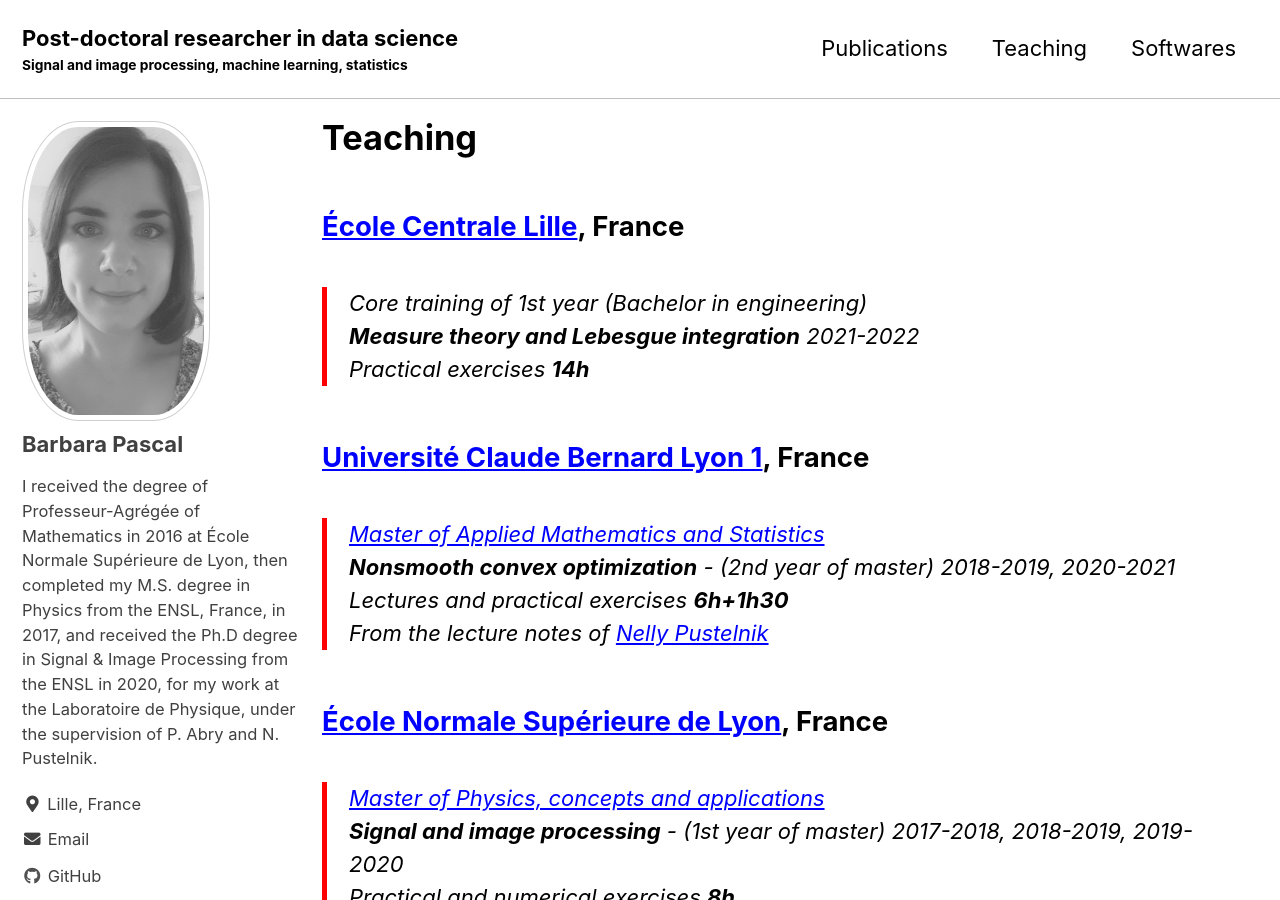
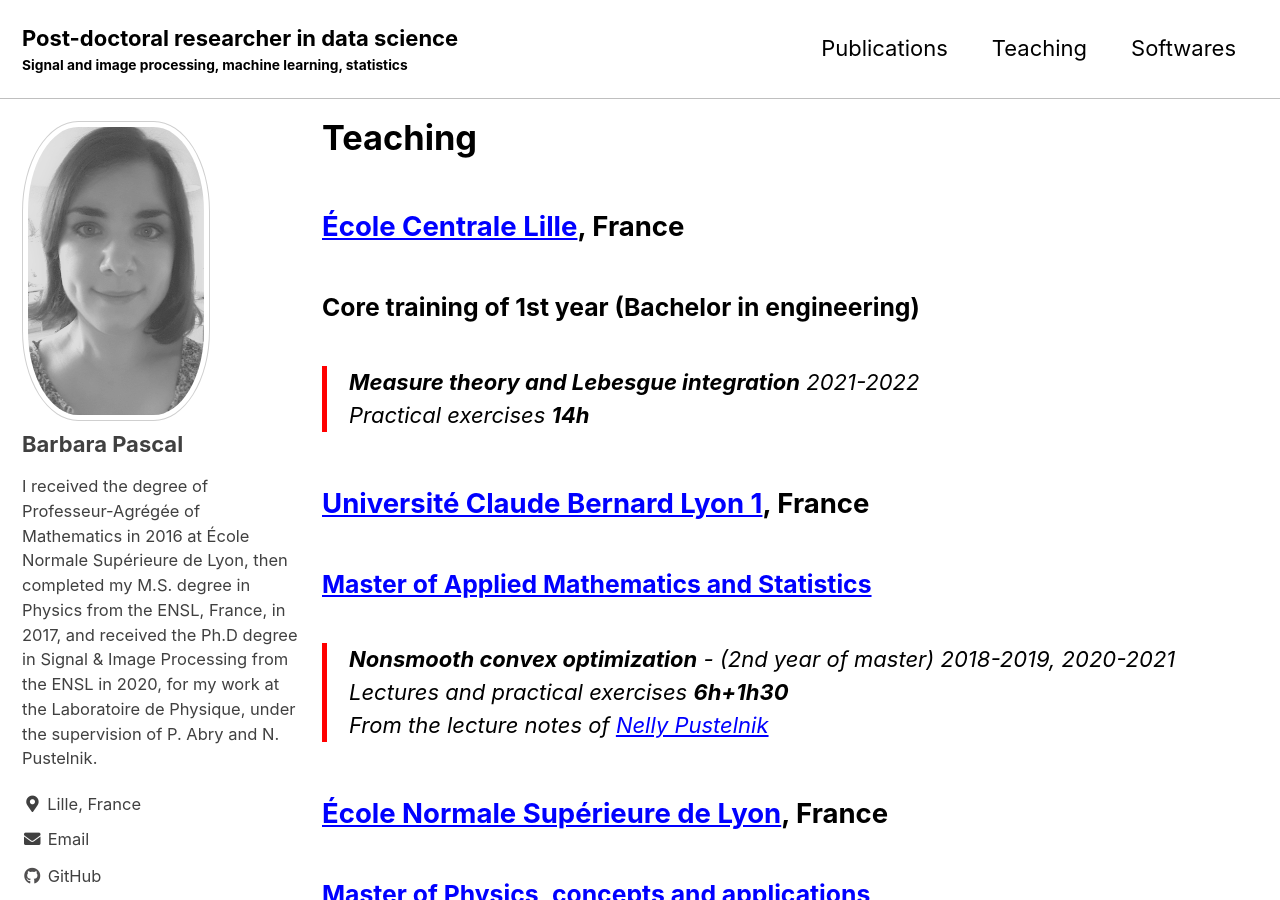
Before and after one commit to bpascal-fr/bpascal-fr.github.io, a Jekyll site: the page built from _pages/teaching.md, in a window 1280 px wide and 900 px high. Built offline with Jekyll 4.4.1, drawn with Linux system fonts in a browser that asks for light colours; cached includes are drawn as plain includes; nearby versions of some CDN libraries; some web fonts are replaced.

```diff
--- a/_pages/teaching.md
+++ b/_pages/teaching.md
@@ -8,36 +8,40 @@ title: "Teaching"
 
 ## [École Centrale Lille](https://centralelille.fr/), France
 
-> Core training of 1st year (Bachelor in engineering)
-**Measure theory and Lebesgue integration**   *2021-2022*
+### Core training of 1st year (Bachelor in engineering)
+
+> **Measure theory and Lebesgue integration**   *2021-2022*
 Practical exercises **14h**
 
 ## [Université Claude Bernard Lyon 1](https://www.univ-lyon1.fr/), France
 
-> [Master of Applied Mathematics and Statistics](http://mastermas.univ-lyon1.fr/index.php/page3-2/)
-**Nonsmooth convex optimization** - (2nd year of master) *2018-2019, 2020-2021*
+### [Master of Applied Mathematics and Statistics](http://mastermas.univ-lyon1.fr/index.php/page3-2/)
+
+> **Nonsmooth convex optimization** - (2nd year of master) *2018-2019, 2020-2021*
 Lectures and practical exercises **6h+1h30**
 From the lecture notes of [Nelly Pustelnik](http://perso.ens-lyon.fr/nelly.pustelnik)
 
 ## [École Normale Supérieure de Lyon](http://www.ens-lyon.fr/), France
 
-> [Master of Physics, concepts and applications](http://www.ens-lyon.fr/MasterSDM/fr/master-1)
-**Signal and image processing** - (1st year of master) *2017-2018, 2018-2019, 2019-2020*
+### [Master of Physics, concepts and applications](http://www.ens-lyon.fr/MasterSDM/fr/master-1)
+
+> **Signal and image processing** - (1st year of master) *2017-2018, 2018-2019, 2019-2020*
 Practical and numerical exercises **8h**
 * Autoregressive processes, spectral v.s. parametric estimation
 * Optimal filtering
 * Non-stationary signals
 * Deconvolution and image processing
 
-> [Bachelor of Physics](http://www.ens-lyon.fr/MasterSDM/fr/licence-3)
-**Signal processing** - (3rd year of bachelor) *2018-2019, 2019-2020*
+### [Bachelor of Physics](http://www.ens-lyon.fr/MasterSDM/fr/licence-3)
+
+> **Signal processing** - (3rd year of bachelor) *2018-2019, 2019-2020*
 Practical exercises **8h**
 * Random variables
 * Spectral estimation
 * Random processes and estimation
 * Statistical tests
 
-**Introduction to LaTeX** - (3rd year of bachelor) *2017-2018, 2018-2019, 2019-2020*
+> **Introduction to LaTeX** - (3rd year of bachelor) *2017-2018, 2018-2019, 2019-2020*
 Exercises and implementation **6h**
 * Create a document
 * Insert tables, figures and mathematical formula
```
